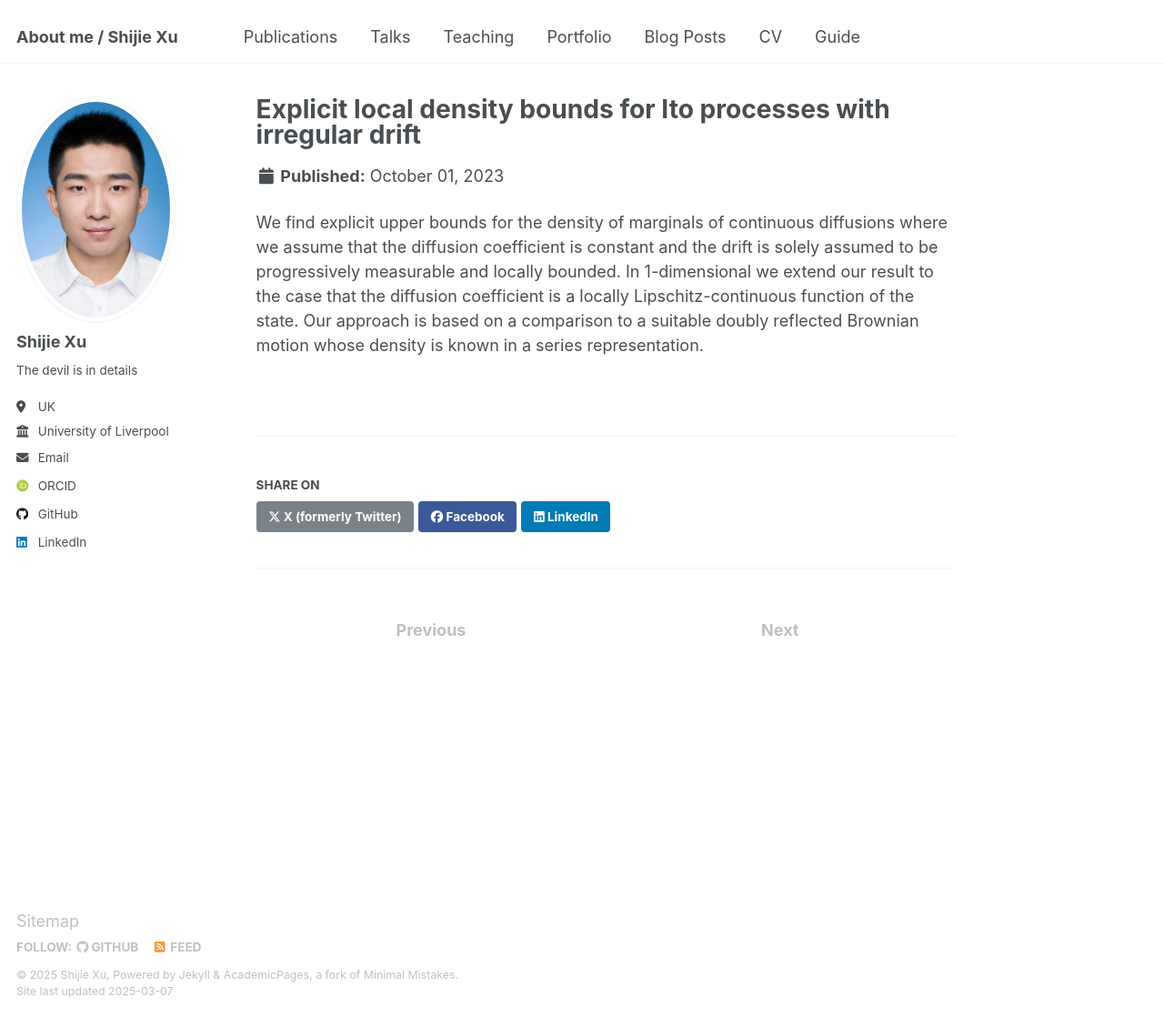
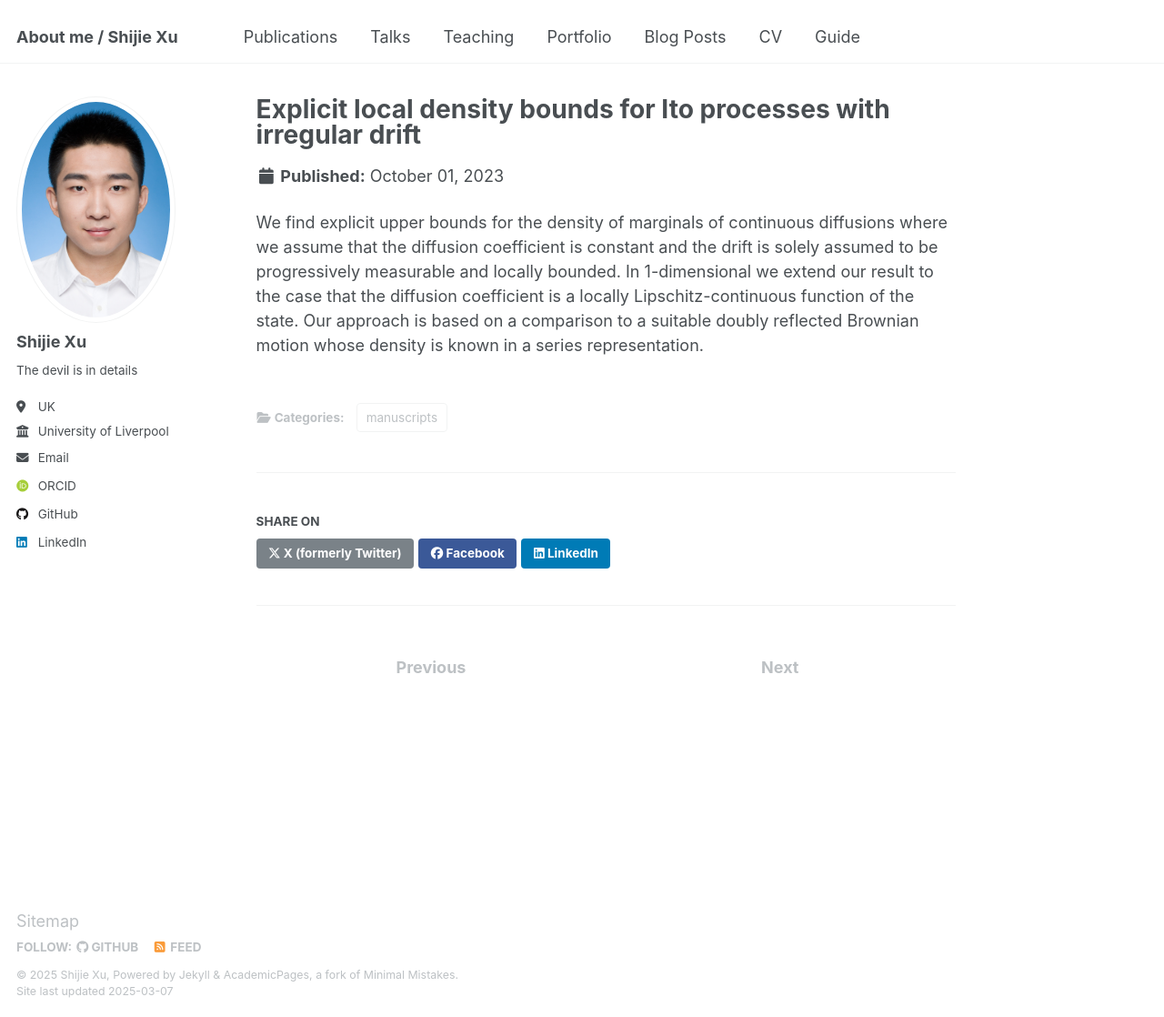
Before and after one commit to ShijieXu1993/uk.github.io, a Jekyll site: the page built from _publications/2010-10-01-paper-title-number-2.md, in a window 1280 px wide and 1118 px high. Shown: the whole window at 91% size. Built offline with Jekyll 4.4.1, drawn with Linux system fonts in a browser that asks for light colours; some web fonts are replaced.

Commit message:
Update 2010-10-01-paper-title-number-2.md

```diff
--- a/_publications/2010-10-01-paper-title-number-2.md
+++ b/_publications/2010-10-01-paper-title-number-2.md
@@ -1,5 +1,7 @@
 ---
 title: "Explicit local density bounds for Ito processes with irregular drift"
+collection: publications
+category: manuscripts
 permalink: /2010-10-01-paper-title-number-2
 excerpt: 'Joint work with Paul Eisenberg, submitted to journals'
 date: 2023-10-01
```
